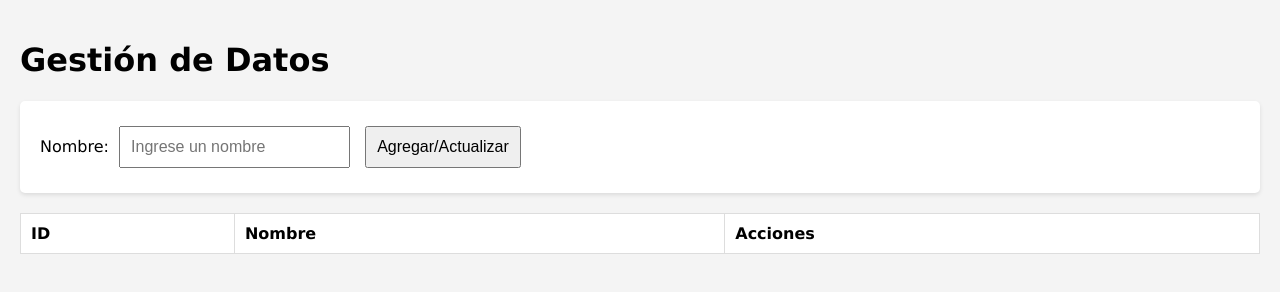
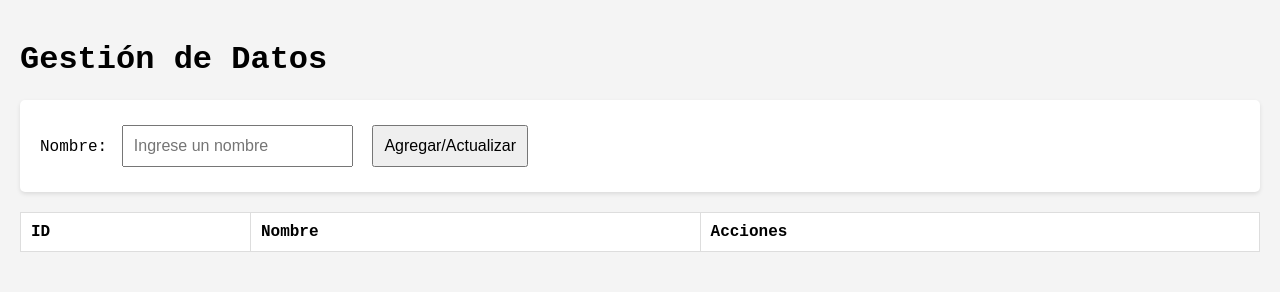
Before and after one commit to Slaternight/crud_nodejs, a website: page crud-api/public/index.html in a window 1280 px wide. Drawn offline with Linux system fonts and the light colour scheme; no server answers.

Commit message:
the font family was change again

```diff
--- a/crud-api/public/styles.css
+++ b/crud-api/public/styles.css
@@ -1,5 +1,5 @@
 body {
-    font-family: Verdana, Geneva, Tahoma, sans-serif;
+    font-family: GT Standard Mono, monospace;
     margin: 0;
     padding: 20px;
     background-color: #f4f4f4;
```
